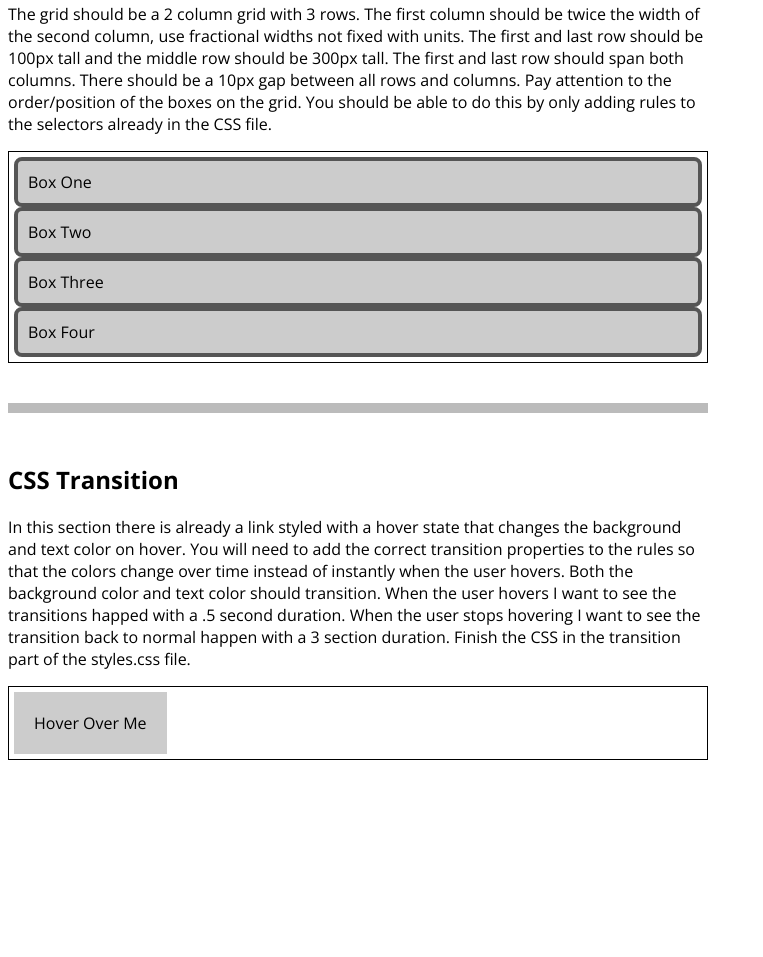
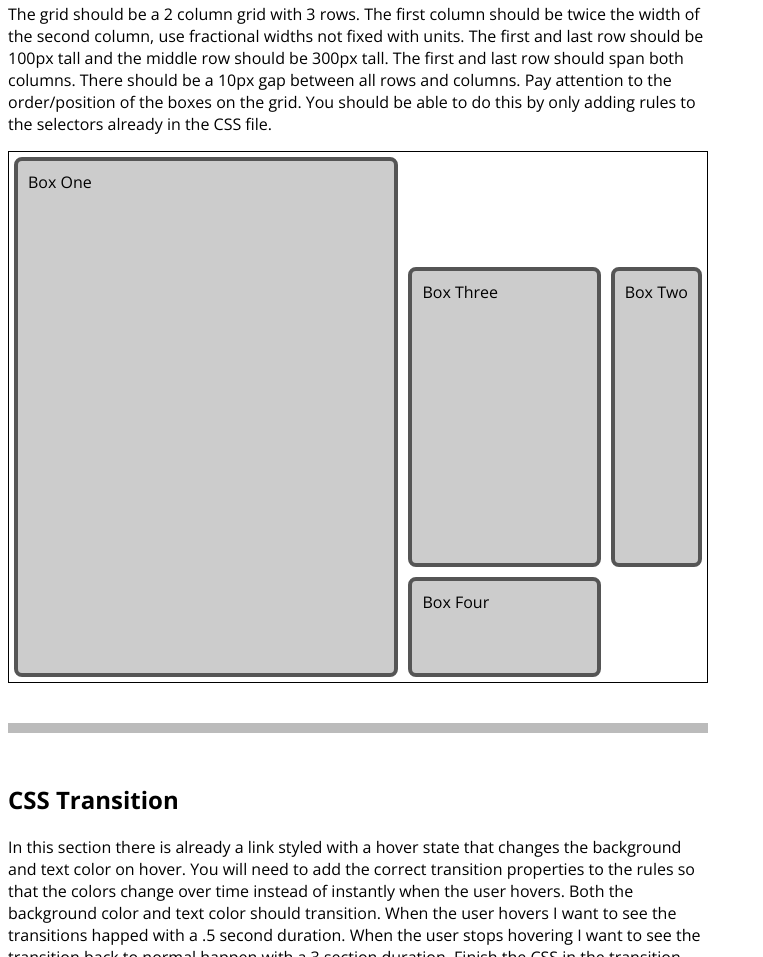
Before and after one commit to gravediggaz666/ITMD441-lab2, a plain HTML site: page index.html in a window 1280 px wide. Shown: the part 5161-6118 px from the top of the page, without its empty margins (0-763 px from the left). Before the commit the page ends 5969 px from the top, so only its background shows below. Drawn offline with nearby package versions, Linux system fonts and the light colour scheme.

Commit message:
grid e\sec 3

```diff
--- a/styles.css
+++ b/styles.css
@@ -97,23 +97,27 @@
 /* Grid Part 3 */
 
 #grid-section3 .grid {
-
+	display: grid;
+	grid-template-columns: 2fr 1fr;
+	grid-template-rows: 100px 300px 100px;
+	grid-gap: 10px;
 }
 
 #grid-section3 .box1 {
-
+	grid-row: 1 / 4;
 }
 
 #grid-section3 .box2 {
-
+	grid-row: 2 / 3;
 }
 
 #grid-section3 .box3 {
-
+	grid-row: 2 / 3;
+	grid-column: 2 / 3;
 }
 
 #grid-section3 .box4 {
-
+	grid-row: 3 / 4;
 }
 
 /* end Grid Part 3 */
```
